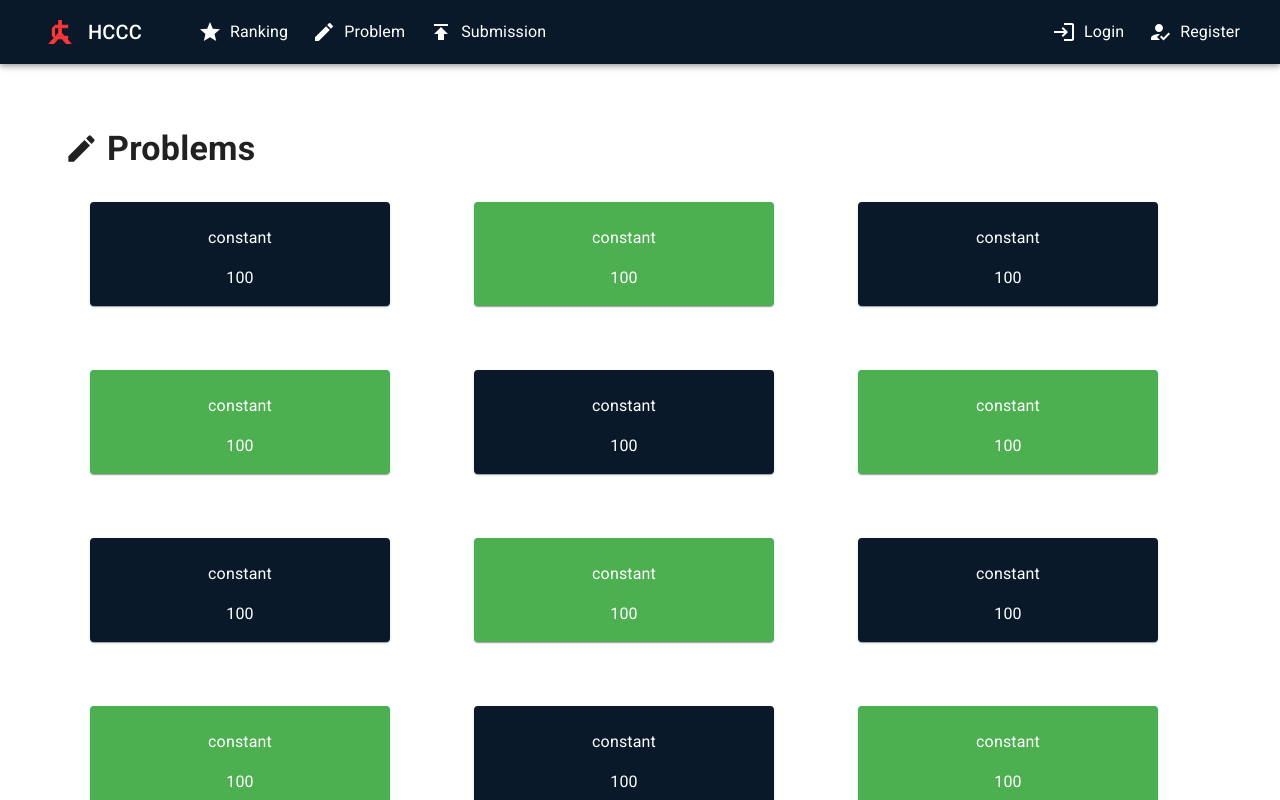
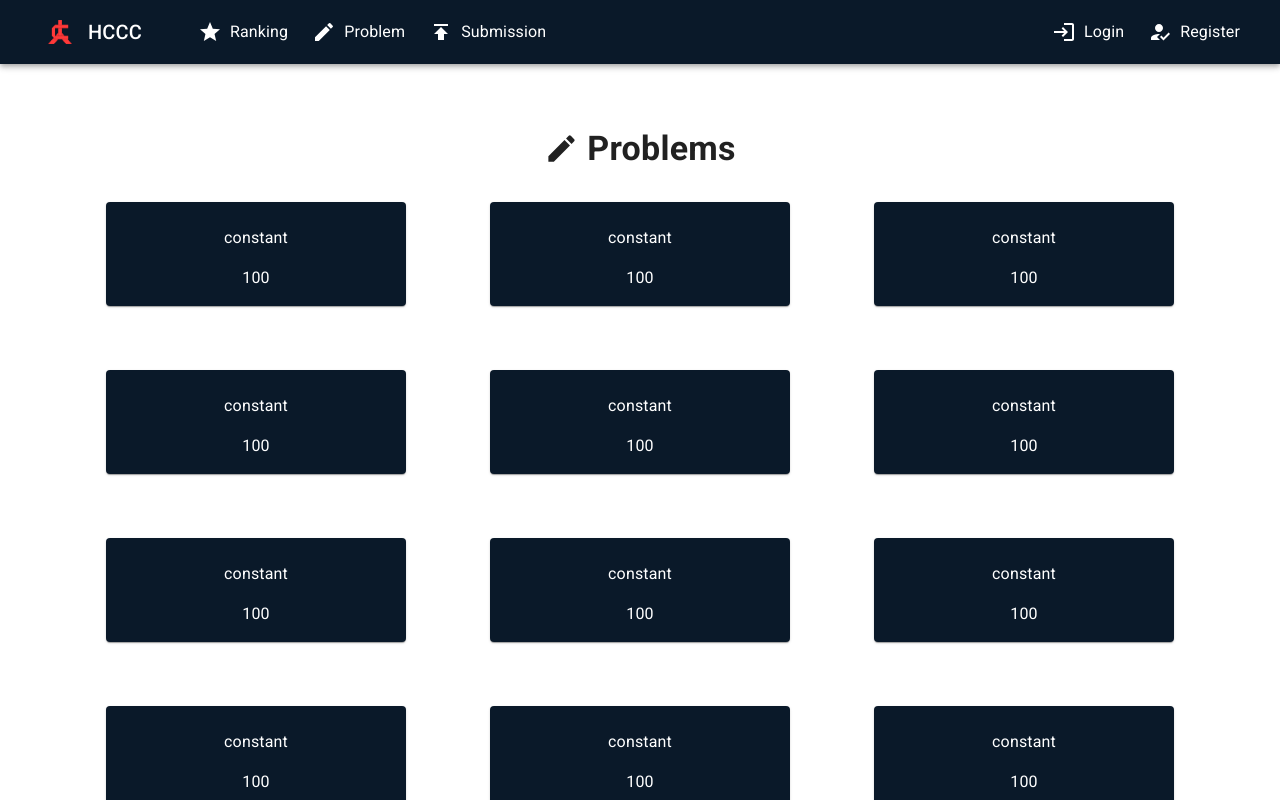
Before and after one commit to HumanCCompilerContest/Human-C-Compiler-Contest_frontend, a Next.js app: page /problems in a window 1280 px wide. Shown: the top 800 px of the page. Built offline with nearby package versions, Linux system fonts and the light colour scheme.

Commit message:
refactor , add problem card

```diff
--- /dev/null
+++ b/src/components/molecules/ProblemCard.tsx
@@ -0,0 +1,41 @@
+import { CardActionArea } from '@mui/material'
+import Card from '@mui/material/Card'
+import CardContent from '@mui/material/CardContent'
+import Typography from '@mui/material/Typography'
+import type { SxProps, Theme } from '@mui/material/styles'
+import Link from 'next/link'
+import { FC } from 'react'
+import { Problem } from '@/features/types'
+
+type ProblemCardProps = {
+  problem: Problem
+  sx?: SxProps<Theme>
+}
+
+const ProblemCard: FC<ProblemCardProps> = ({ problem, sx }) => {
+  return (
+    <Card
+      sx={{
+        width: 300,
+        backgroundColor: 'primary.main',
+        color: 'white',
+        textAlign: 'center',
+        '&:hover': {
+          opacity: 0.8,
+        },
+        ...sx,
+      }}
+    >
+      <CardActionArea>
+        <Link href={`/problems/${problem.id}`}>
+          <CardContent>
+            <Typography sx={{ m: '0.5rem 0 1rem' }}>{problem.title}</Typography>
+            <Typography>{problem.score}</Typography>
+          </CardContent>
+        </Link>
+      </CardActionArea>
+    </Card>
+  )
+}
+
+export default ProblemCard
--- a/src/pages/problems/index.tsx
+++ b/src/pages/problems/index.tsx
@@ -1,21 +1,16 @@
 import CreateIcon from '@mui/icons-material/Create'
-import { CardActionArea } from '@mui/material'
 import Box from '@mui/material/Box'
-import Card from '@mui/material/Card'
-import CardContent from '@mui/material/CardContent'
 import Typography from '@mui/material/Typography'
-import { green } from '@mui/material/colors'
-import { useTheme } from '@mui/material/styles'
 import type { NextPage } from 'next'
 import Head from 'next/head'
-import Link from 'next/link'
 
 import Loading from '@/components/atoms/Loading'
+import TextWithIcon from '@/components/atoms/TextWithIcon'
+import ProblemCard from '@/components/molecules/ProblemCard'
 import BasicLayout from '@/components/templates/BasicLayout'
 import { useProblemList } from '@/features/api'
 
 const Problems: NextPage = () => {
-  const theme = useTheme()
   const { problemListResponse, isLoading, isError } = useProblemList()
 
   if (isLoading) {
@@ -30,55 +25,24 @@ const Problems: NextPage = () => {
       </Head>
 
       <BasicLayout>
-        <Box
-          sx={{
-            display: 'flex',
-            alignItems: 'center',
-          }}
-        >
-          <CreateIcon fontSize='large' sx={{ marginRight: '0.5rem' }} />
+        <TextWithIcon>
+          <CreateIcon fontSize='large' sx={{ mr: '0.5rem' }} />
           <Typography variant='h4' sx={{ fontWeight: '600' }}>
             Problems
           </Typography>
-        </Box>
+        </TextWithIcon>
 
         <Box
           sx={{
             display: 'flex',
             flexWrap: 'wrap',
             justifyContent: 'space-around',
-            m: '0 0 5rem',
+            mb: '5rem',
           }}
         >
-          {problemListResponse?.items.map((v, i) => {
-            return (
-              <Card
-                key={i}
-                sx={{
-                  width: 300,
-                  m: '2rem 2rem 2rem 0',
-                  backgroundColor:
-                    i % 2 == 0 ? theme.palette.primary.main : green[500],
-                  color: 'white',
-                  textAlign: 'center',
-                  '&:hover': {
-                    opacity: 0.8,
-                  },
-                }}
-              >
-                <CardActionArea>
-                  <Link href={`/problems/${v.id}`}>
-                    <CardContent>
-                      <Typography sx={{ m: '0.5rem 0 1rem' }}>
-                        {v.title}
-                      </Typography>
-                      <Typography>{v.score}</Typography>
-                    </CardContent>
-                  </Link>
-                </CardActionArea>
-              </Card>
-            )
-          })}
+          {problemListResponse?.items.map((problem, i) => (
+            <ProblemCard problem={problem} key={i} sx={{ m: '2rem' }} />
+          ))}
         </Box>
       </BasicLayout>
     </>
```
